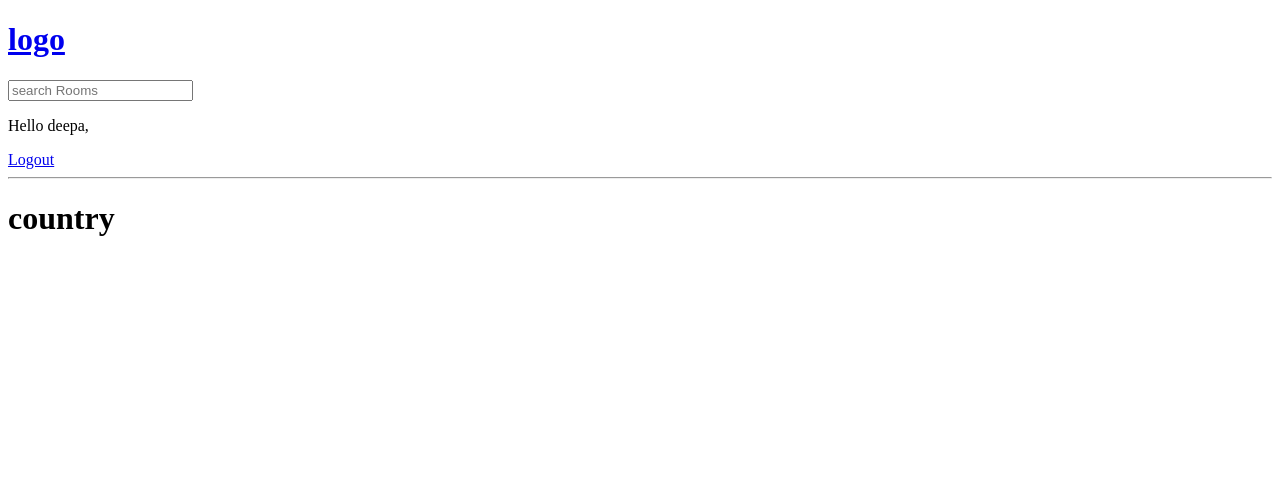
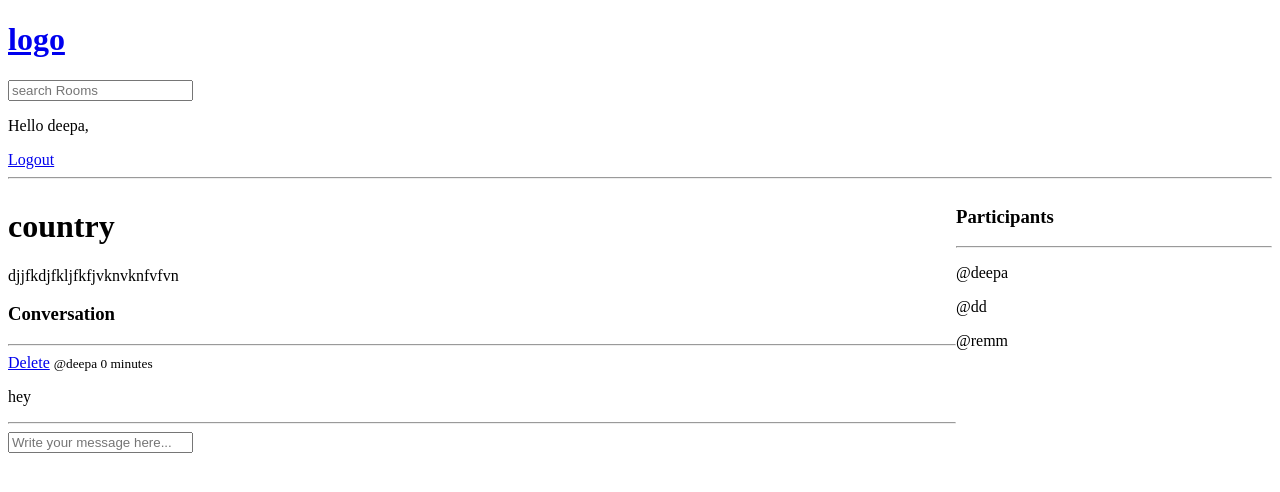
Before and after one commit to li-deepa/django, a Django app: page /room/6/ in a window 1280 px wide. Shown: the top 492 px of the page. Run offline with Django 4.2, Linux system fonts and the light colour scheme; a user stored in the database is signed in; data comes from the database, SQL or seed files in the repository; both versions use the stored data as it was after the commit.

Commit message:
adding conversation ,participants and recent activity

```diff
--- a/studybud/base/models.py
+++ b/studybud/base/models.py
@@ -15,7 +15,7 @@ class Room(models.Model):
     topic=models.ForeignKey(Topic, on_delete=models.SET_NULL, null=True)
     name = models.CharField(max_length=200)
     description = models.TextField(null=True,blank=True)#null is allowed
-    #participants =
+    participants = models.ManyToManyField(User,related_name='participants',blank=True)
     updated = models.DateTimeField(auto_now=True)
     created = models.DateTimeField(auto_now_add=True)#initial time stamp
 
@@ -34,5 +34,10 @@ class Message(models.Model):
     updated = models.DateTimeField(auto_now=True)
     created = models.DateTimeField(auto_now_add=True)#initial time stamp
 
+
+    class Meta:
+        ordering = ['-updated','-created']
+
+
     def __str__(self):
         return self.body[0:50]
--- a/studybud/base/templates/base/room.html
+++ b/studybud/base/templates/base/room.html
@@ -2,6 +2,58 @@
 
 {% block content %}
 
-<h1>{{room.name}}</h1>
+<style>
+    .room-container {
+        display: grid;
+        grid-template-columns: 3fr 1fr;
 
+    }
+</style>
+
+
+<div class="room-container">
+    <div>
+
+        <h1>{{room.name}}</h1>
+        <p>{{room.description}}</p>
+
+        <div class="comment-wrapper">
+            <h3>Conversation</h3>
+            <hr>
+            {% for message in room_messages %}
+            <div>
+                {% if request.user == message.user %}
+                <a href="{% url 'delete-message' message.id  %}">Delete</a>
+                {% endif %}
+                <small>@{{message.user}} {{message.created|timesince}} </small>
+                <p>{{message.body}}</p>
+                <hr>
+            </div>
+            {% endfor %}
+        </div>
+
+        {% if request.user.is_authenticated %}
+        <div class="comment-form">
+            <form method="post" action="">
+                {% csrf_token%}
+                <input type="text" name="body" placeholder="Write your message here..." />
+
+            </form>
+        </div>
+        {% endif %}
+
+    </div>
+
+    <div>
+        <h3>Participants</h3>
+        <hr>
+        {% for user in participants %}
+         <div>
+             <p>@{{user.username}}</p>
+         </div>
+
+        {% endfor %}
+    </div>
+
+</div>
 {% endblock %}
--- a/studybud/base/urls.py
+++ b/studybud/base/urls.py
@@ -8,6 +8,7 @@ urlpatterns = [
     path('login/',views.loginPage,name="login"),
     path('logout/',views.logoutUser,name="logout"),
     path('register/',views.registerUser,name="register"),
+    path('delete-message/<str:pk>',views.deleteMessage,name="delete-message"),
 
 
 
--- a/studybud/base/views.py
+++ b/studybud/base/views.py
@@ -1,9 +1,10 @@
+from email import message
 from multiprocessing import context
 from django.http import HttpResponse
 from django.shortcuts import redirect, render
 from django.contrib import messages
 from django.db.models import Q
-from .models import Room,Topic
+from .models import Room,Topic,Message
 from .forms import RoomForm
 from django.contrib.auth.decorators import login_required
 from django.contrib.auth.models import User
@@ -78,14 +79,29 @@ def home(request):
 
     topic=Topic.objects.all()
     room_count = rooms.count()
+    room_messages=Message.objects.all()
 
-    context={'rooms':rooms,'topics':topic,'room_count':room_count}
+
+    context={'rooms':rooms,'topics':topic,'room_count':room_count,
+    'room_messages':room_messages}
     return render(request,'base/home.html',context)
 
 
 def room(request,pk):
     room = Room.objects.get(id=pk)
-    context = {'room': room}
+    room_messages=room.message_set.all()#.order_by('-created')
+    participants = room.participants.all()
+
+    if request.method=="POST":
+        message=Message.objects.create(
+            user=request.user,
+            room=room,
+            body=request.POST.get('body')
+        )
+        room.participants.add(request.user)
+        return redirect('room',pk=room.id)
+
+    context = {'room': room,'room_messages':room_messages,'participants':participants}
     return render(request,'base/room.html',context)
 
 
@@ -130,3 +146,15 @@ def deleteRoom(request,pk):
             room.delete()
             return redirect('home')
     return render(request,'base/delete.html',{'obj':room})
+
+@login_required(login_url='/login')
+def deleteMessage(request,pk):
+    message=Message.objects.get(id=pk)
+
+    if request.user!=message.user:
+        return HttpResponse("you are not allowed here!!")
+
+    if request.method=='POST':
+            message.delete()
+            return redirect('home')
+    return render(request,'base/delete.html',{'obj':message})
```
Also changed, not shown: studybud/base/templates/base/home.html (+19 -1 lines), studybud/base/migrations/0005_alter_room_options_room_participants.py (added), studybud/db.sqlite3.
